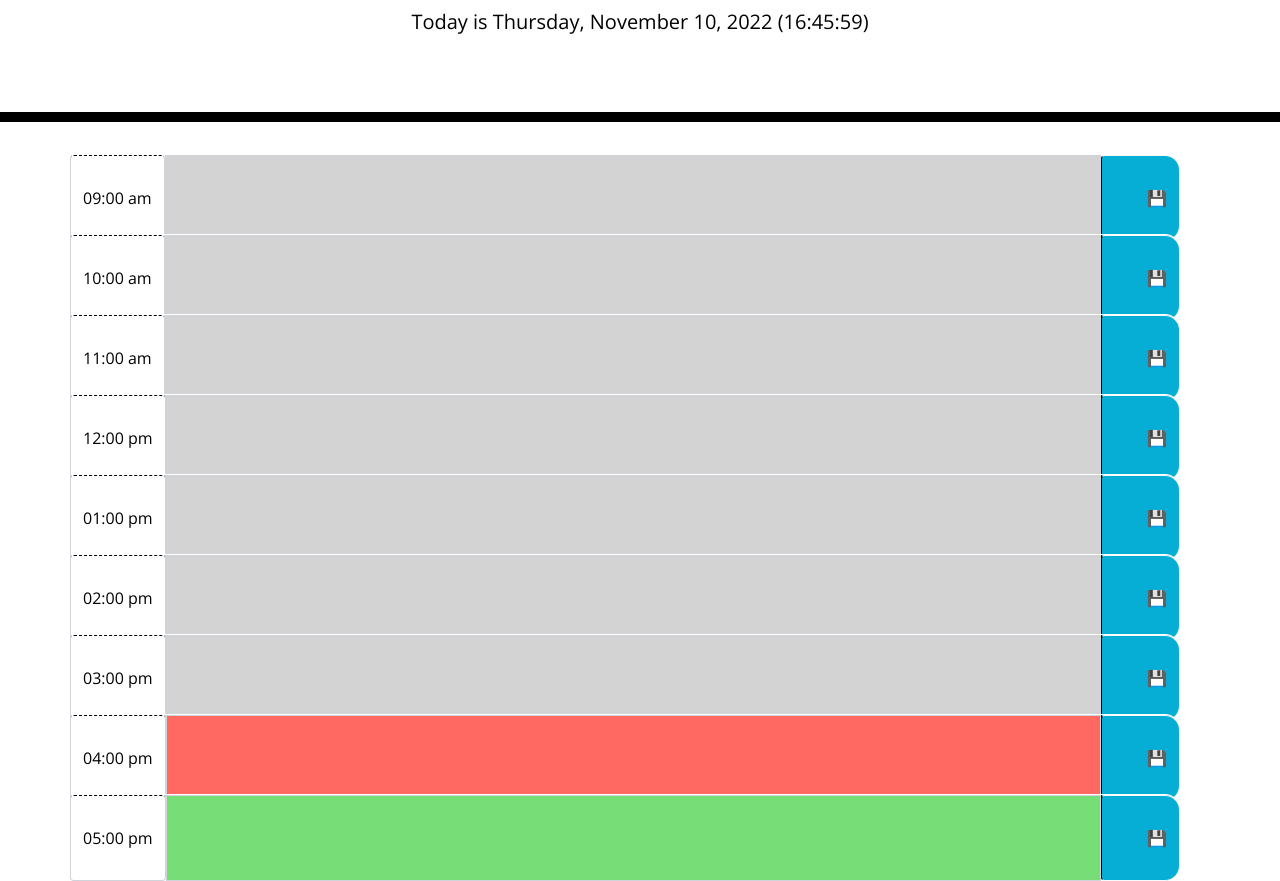
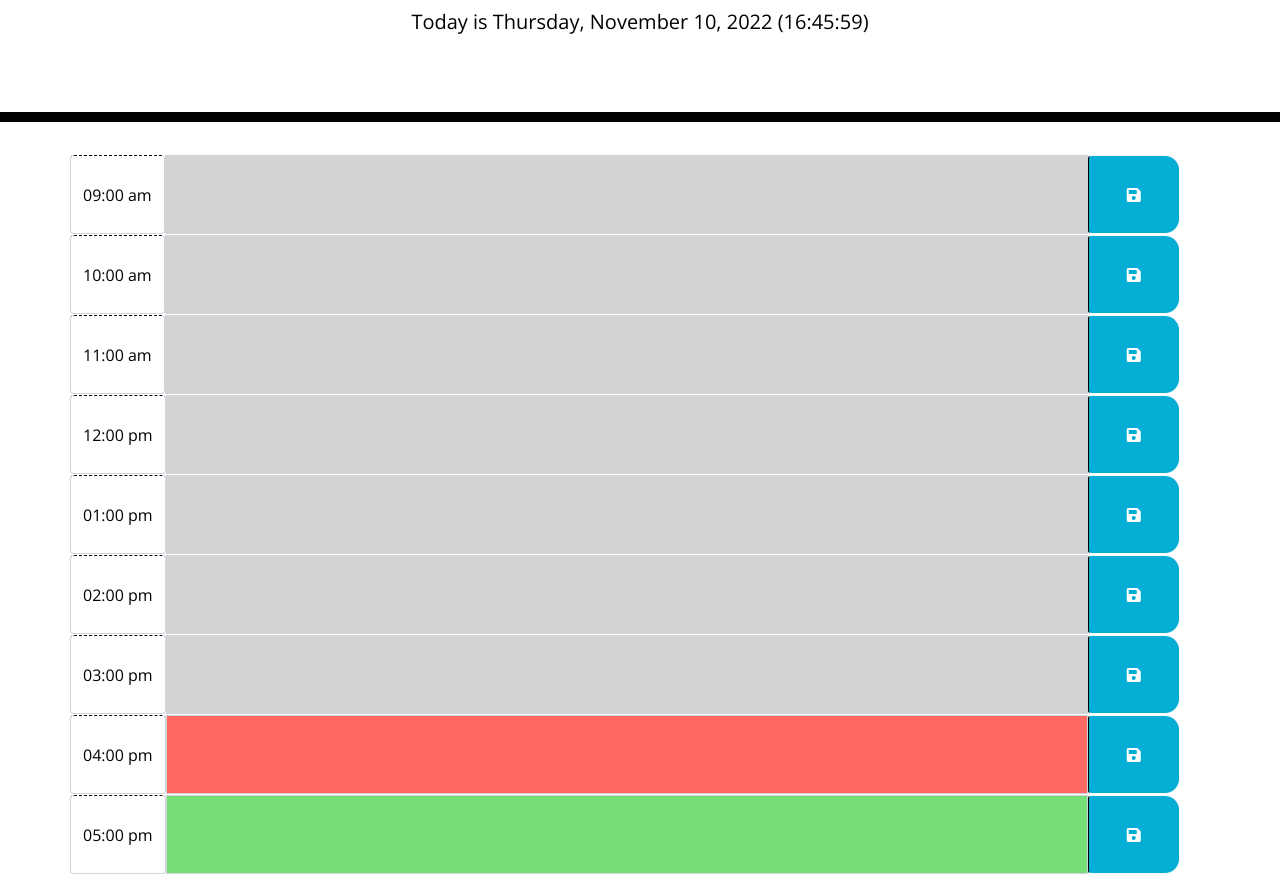
Before and after one commit to lesley-byte/byteSchedule, a plain HTML site: page index.html in a window 1280 px wide. Shown: the part 182-1063 px from the top of the page. Drawn offline with nearby package versions, Linux system fonts and the light colour scheme; a web font is replaced by a local one.

Commit message:
updating save icons

```diff
--- a/index.html
+++ b/index.html
@@ -8,6 +8,9 @@
   <link rel="stylesheet" href="https://stackpath.bootstrapcdn.com/bootstrap/4.3.1/css/bootstrap.min.css" />
   <link rel="stylesheet" href="https://use.fontawesome.com/releases/v5.8.1/css/all.css"
     integrity="sha384-50oBUHEmvpQ+1lW4y57PTFmhCaXp0ML5d60M1M7uH2+nqUivzIebhndOJK28anvf" crossorigin="anonymous" />
+    <link rel="preconnect" href="https://fonts.googleapis.com">
+<link rel="preconnect" href="https://fonts.gstatic.com" crossorigin>
+<link href="https://fonts.googleapis.com/css2?family=Noto+Emoji&display=swap" rel="stylesheet">
   <link href="https://fonts.googleapis.com/css?family=Open+Sans&display=swap" rel="stylesheet" />
   <link rel="stylesheet" href="./assets/css/style.css" />
 
@@ -27,76 +30,56 @@
       <div type="text" placeholder="09:00 am" label="" class="input-group-text hour" id="inputGroup-sizing-lg1">09:00 am
       </div>
       <textarea type="text" class="form-control" aria-label="Sizing example input" id="input1"
-        aria-describedby="inputGroup-sizing-lg button-addon1"></textarea><button class="btn btn-outline-light saveBtn"
-        type="button" id="button-addon1">
-        💾
-      </button>
+        aria-describedby="inputGroup-sizing-lg button-addon1"></textarea><button class="btn btn-outline-light bi bi-save saveBtn col-1 col-md-1"
+        type="button" id="button-addon1"><i class="fas fa-save" aria-hidden="true"></i></button>
     </div>
     <div class="input-group input-group-lg row time-block">
-      <span type="text" placeholder="10:00 am" label="" class="input-group-text hour" id="inputGroup-sizing-lg2">10:00
-        am</span>
+      <div type="text" placeholder="10:00 am" label="" class="input-group-text hour" id="inputGroup-sizing-lg2">10:00 am</div>
       <textarea type="text" class="form-control" aria-label="Sizing example input" id="input2"
-        aria-describedby="inputGroup-sizing-lg button-addon1"></textarea><button class="btn btn-outline-light saveBtn"
-        type="button" id="button-addon2">
-        💾
-      </button>
+        aria-describedby="inputGroup-sizing-lg button-addon1"></textarea><button class="btn btn-outline-light bi bi-save saveBtn col-1 col-md-1"
+        type="button" id="button-addon2"><i class="fas fa-save" aria-hidden="true"></i></button>
     </div>
     <div class="input-group input-group-lg row time-block">
-      <span type="text" placeholder="09:00 am" label="" class="input-group-text hour" id="inputGroup-sizing-lg3">11:00
-        am</span>
+      <div type="text" placeholder="09:00 am" label="" class="input-group-text hour" id="inputGroup-sizing-lg3">11:00 am</div>
       <textarea type="text" class="form-control" aria-label="Sizing example input" id="input3"
-        aria-describedby="inputGroup-sizing-lg button-addon1"></textarea><button class="btn btn-outline-light saveBtn"
-        type="button" id="button-addon3">
-        💾
-      </button>
+        aria-describedby="inputGroup-sizing-lg button-addon1"></textarea><button class="btn btn-outline-light bi bi-save saveBtn col-1 col-md-1"
+        type="button" id="button-addon3"><i class="fas fa-save" aria-hidden="true"></i></button>
     </div>
     <div class="input-group input-group-lg row time-block">
-      <span class="input-group-text hour" id="inputGroup-sizing-lg4">12:00 pm</span>
+      <div class="input-group-text hour" id="inputGroup-sizing-lg4">12:00 pm</div>
       <textarea type="text" class="form-control" aria-label="Sizing example input" id="input4"
-        aria-describedby="inputGroup-sizing-lg button-addon1"></textarea><button class="btn btn-outline-light saveBtn"
-        type="button" id="button-addon4">
-        💾
-      </button>
+        aria-describedby="inputGroup-sizing-lg button-addon1"></textarea><button class="btn btn-outline-light bi bi-save saveBtn col-1 col-md-1"
+        type="button" id="button-addon4"><i class="fas fa-save" aria-hidden="true"></i></button>
     </div>
     <div class="input-group input-group-lg row time-block">
-      <span class="input-group-text hour" id="inputGroup-sizing-lg5">01:00 pm</span>
+      <div class="input-group-text hour" id="inputGroup-sizing-lg5">01:00 pm</div>
       <textarea type="text" class="form-control" aria-label="Sizing example input" id="input5"
-        aria-describedby="inputGroup-sizing-lg button-addon1"></textarea><button class="btn btn-outline-light saveBtn"
-        type="button" id="button-addon5">
-        💾
-      </button>
+        aria-describedby="inputGroup-sizing-lg button-addon1"></textarea><button class="btn btn-outline-light bi bi-save saveBtn col-1 col-md-1"
+        type="button" id="button-addon5"><i class="fas fa-save" aria-hidden="true"></i></button>
     </div>
     <div class="input-group input-group-lg row time-block">
-      <span class="input-group-text hour" id="inputGroup-sizing-lg6">02:00 pm</span>
+      <div class="input-group-text hour" id="inputGroup-sizing-lg6">02:00 pm</div>
       <textarea type="text" class="form-control" aria-label="Sizing example input" id="input6"
-        aria-describedby="inputGroup-sizing-lg button-addon1"></textarea><button class="btn btn-outline-light saveBtn"
-        type="button" id="button-addon6">
-        💾
-      </button>
+        aria-describedby="inputGroup-sizing-lg button-addon1"></textarea><button class="btn btn-outline-light bi bi-save saveBtn col-1 col-md-1"
+        type="button" id="button-addon6"><i class="fas fa-save" aria-hidden="true"></i></button>
     </div>
     <div class="input-group input-group-lg row time-block">
-      <span class="input-group-text hour" id="inputGroup-sizing-lg7">03:00 pm</span>
+      <div class="input-group-text hour" id="inputGroup-sizing-lg7">03:00 pm</div>
       <textarea type="text" class="form-control" aria-label="Sizing example input" id="input7"
-        aria-describedby="inputGroup-sizing-lg button-addon1"></textarea><button class="btn btn-outline-light saveBtn"
-        type="button" id="button-addon7">
-        💾
-      </button>
+        aria-describedby="inputGroup-sizing-lg button-addon1"></textarea><button class="btn btn-outline-light bi bi-save saveBtn col-1 col-md-1"
+        type="button" id="button-addon7"><i class="fas fa-save" aria-hidden="true"></i></button>
     </div>
     <div class="input-group input-group-lg row time-block">
-      <span class="input-group-text hour" id="inputGroup-sizing-lg8">04:00 pm</span>
+      <div class="input-group-text hour" id="inputGroup-sizing-lg8">04:00 pm</div>
       <textarea type="text" class="form-control" aria-label="Sizing example input" id="input8"
-        aria-describedby="inputGroup-sizing-lg button-addon1"></textarea><button class="btn btn-outline-light saveBtn"
-        type="button" id="button-addon8">
-        💾
-      </button>
+        aria-describedby="inputGroup-sizing-lg button-addon1"></textarea><button class="btn btn-outline-light bi bi-save saveBtn col-1 col-md-1"
+        type="button" id="button-addon8"><i class="fas fa-save" aria-hidden="true"></i></button>
     </div>
     <div class="input-group input-group-lg row time-block">
-      <span class="input-group-text hour" id="inputGroup-sizing-lg9">05:00 pm</span>
+      <div class="input-group-text hour" id="inputGroup-sizing-lg9">05:00 pm</div>
       <textarea type="text" class="form-control" aria-label="Sizing example input" id="input9"
-        aria-describedby="inputGroup-sizing-lg button-addon1"></textarea><button class="btn btn-outline-light saveBtn"
-        type="button" id="button-addon9">
-        💾
-      </button>
+        aria-describedby="inputGroup-sizing-lg button-addon1"></textarea><button class="btn btn-outline-light bi bi-save saveBtn col-1 col-md-1"
+        type="button" id="button-addon9"><i class="fas fa-save" aria-hidden="true"></i></button>
     </div>
   </div>
 
```
